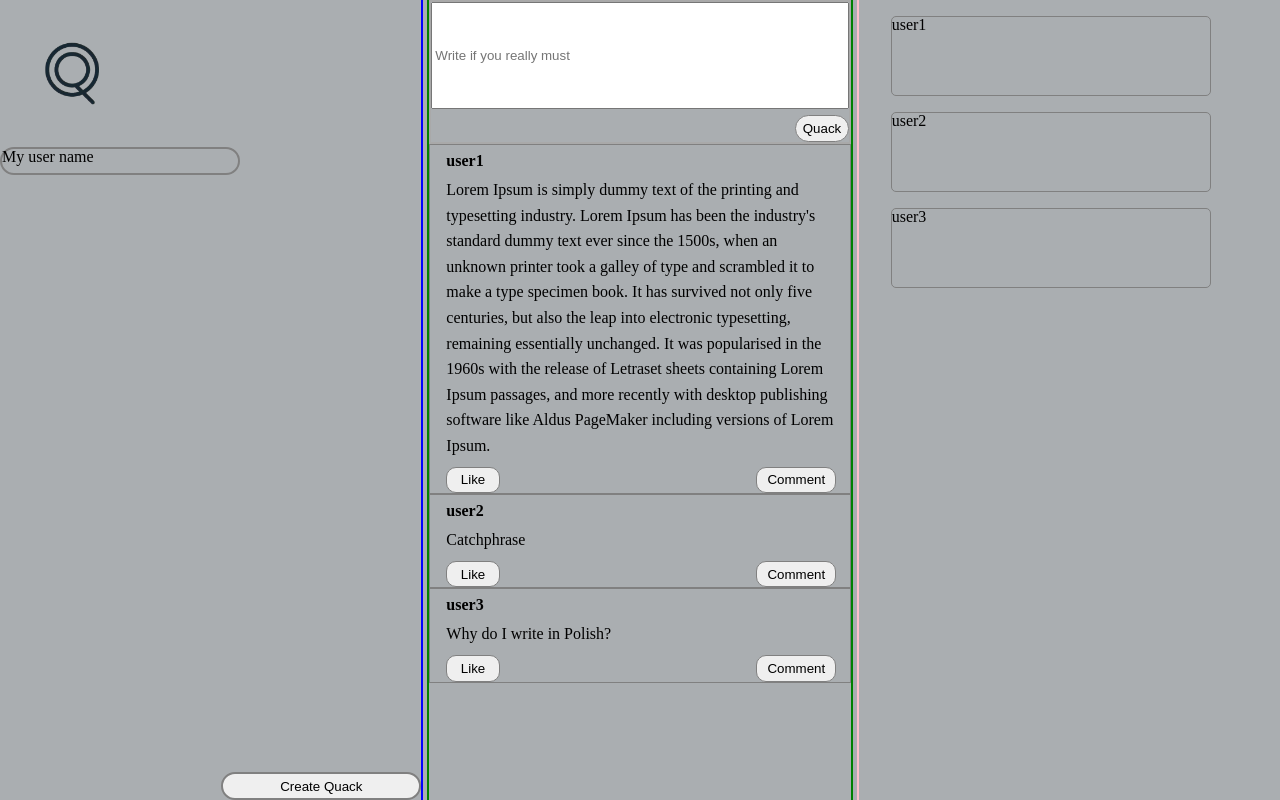
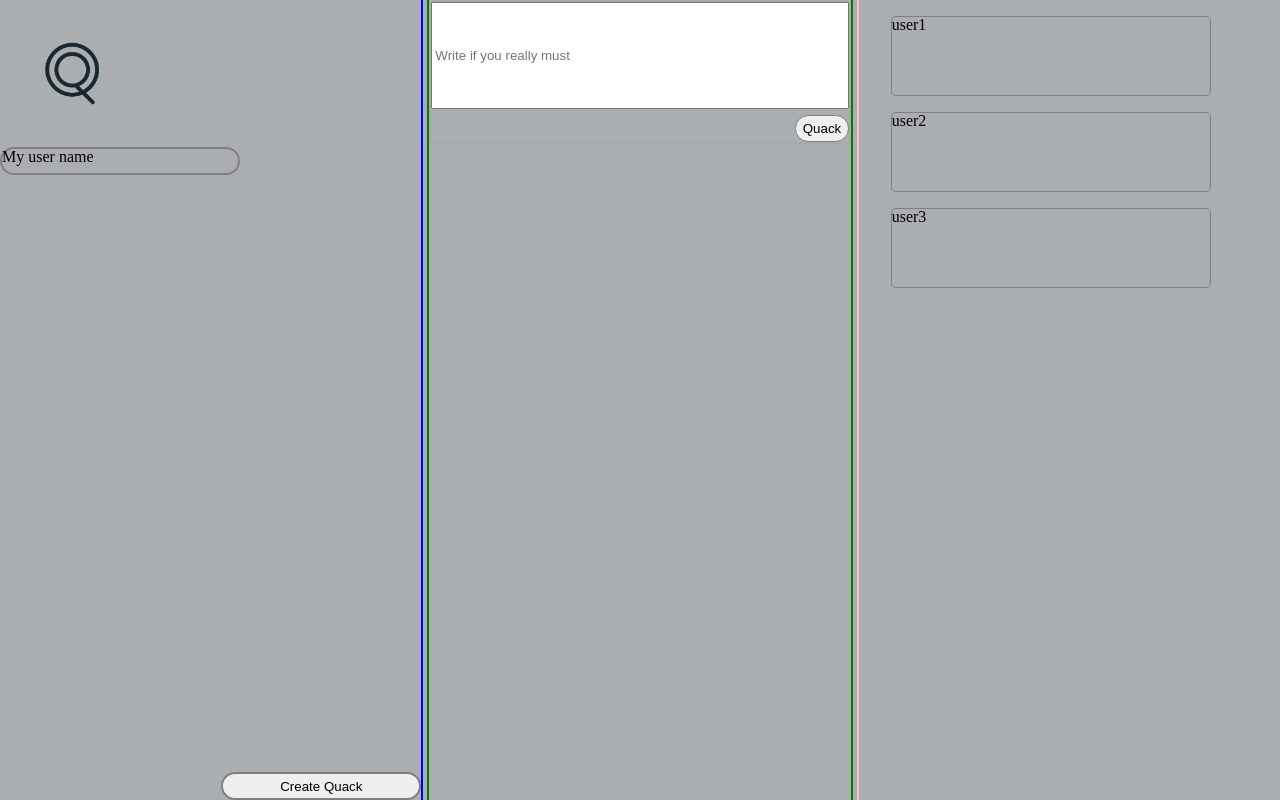
Before and after one commit to shauvia/quack, a React (Create React App) app in the folder client/: page / in a window 1280 px wide. Built offline with nearby package versions, Linux system fonts and the light colour scheme.

Commit message:
refactoring from list of strings in App to array of objects. dispalying works

```diff
--- a/client/src/App.js
+++ b/client/src/App.js
@@ -15,7 +15,11 @@ let users = [
     id: 1,
     name: "user2",
     picture:"to be shown",
-    post:"Catchphrase"
+    post:
+    {
+      content: "Catchphrase",
+      comments: [ "comm1" ]
+    }
   },
   {id: 2,
     name: "user3",
@@ -33,31 +37,92 @@ function QuackBtn(){
 
 }
 
-function WritePost(){
+function WritePost({onAddPost}){
+  const [post, setPost] = useState('');
+  // const [userPosts, setUserPosts] = useState({})
+
   return(
     <div id='writePost'>
-    <input  type="text" placeholder="Write if you really must"/>
-    <button id='writePostBtn'>Quack</button>
+    <input  type="text" placeholder="Write if you really must" value={post} onChange={(e) => {
+      console.log('post, userPost', post);
+      setPost(e.target.value);
+      // setUserPosts({...userPosts, post});
+    }} />
+    <button id='writePostBtn' onClick={()=> { onAddPost(post); setPost(''); } }>Quack</button>
     </div>
   );
 }
 
-function PostOnWall({user}){
+// let nextId = 3;
+// const initialArtists = [
+//   { id: 0, name: 'Marta Colvin Andrade' },
+//   { id: 1, name: 'Lamidi Olonade Fakeye'},
+//   { id: 2, name: 'Louise Nevelson'},
+// ];
+
+// export default function List() {
+//   const [name, setName] = useState('');
+//   const [artists, setArtists] = useState(
+//     initialArtists
+//   );
+
+//   function handleClick() {
+//     const insertAt = 1; // Could be any index
+//     const nextArtists = [
+//       // Items before the insertion point:
+//       ...artists.slice(0, insertAt),
+//       // New item:
+//       { id: nextId++, name: name },
+//       // Items after the insertion point:
+//       ...artists.slice(insertAt)
+//     ];
+//     setArtists(nextArtists);
+//     setName('');
+//   }
+
+//   return (
+//     <>
+//       <h1>Inspiring sculptors:</h1>
+//       <input
+//         value={name}
+//         onChange={e => setName(e.target.value)}
+//       />
+//       <button onClick={handleClick}>
+//         Insert
+//       </button>
+//       <ul>
+//         {artists.map(artist => (
+//           <li key={artist.id}>{artist.name}</li>
+//         ))}
+//       </ul>
+//     </>
+//   );
+// }
+
+
+function PostOnWall({post}){
+
+  /* <h6 className='postOnWall-UserName'>{user.name}</h6> */
+  /* <p className='postOnWall-UserPost'>{user.post}</p> */
+
+  /* dodac liste z komentazami */
+
   return(
     <div className="postOnWall">
-      <h6 className='postOnWall-UserName'>{user.name}</h6>
-      <p className='postOnWall-UserPost'>{user.post}</p>
+      <p className='postOnWall-UserPost'>{post.content}</p>
       <button className='postOnWall-LikeBtn'>Like</button>
       <button className='postOnWall-CommentBtn'>Comment</button>
     </div>
   );
 }
 
-function Wall({allUsers}){
-  const listOfUserPosts = allUsers.map(person => {return <PostOnWall user={person} key={person.id}/>})
+function Wall({allPosts}){
+  // const listOfUserPosts = allUsers.map(person => {return <PostOnWall user={person} key={person.id}/>})
+  console.log('allPosts', allPosts)
+  const listOfPosts = allPosts.map((message, index) => { return <PostOnWall post={message} key={index}/>})
   return(
     <>
-      {listOfUserPosts}
+      {listOfPosts}
     </>
   )
 }
@@ -105,12 +170,12 @@ function LeftPart({id}){
   )
 }
 
-function MiddlePart({allUsers, id}){
+function MiddlePart({allPosts, id, onAddPost, text}){
   // console.log("allUsers", allUsers)
   return(
     <div id={id}>
-      <WritePost/>
-      <Wall allUsers={allUsers}/>
+      <WritePost onAddPost={onAddPost} text={text}/>
+      <Wall allPosts={allPosts}/>
     </div>
   )
 }
@@ -124,10 +189,27 @@ function RightPart({allUsers, id}){
 }
 
 function App() {
+  // const [users, setUsers] = useState([])
+  const [posts, setPosts] = useState([]);
+
+  function handleOnAddPost(postContent){
+    const post = {
+      content:postContent,
+      comments:["komentarz"]
+    }
+    // console.log('handleOnAddPost, post', post)
+    const newPosts = [...posts];
+    newPosts.push(post);
+    // console.log("handleAddQuiz, 147, newPosts", newPosts)
+    setPosts(newPosts);
+  }
+
+
+
   return (
     <div id="homePage">
       <LeftPart id='leftPart'/>
-      <MiddlePart id='middlePart' allUsers={users}/>
+      <MiddlePart id='middlePart' allPosts={posts} onAddPost={handleOnAddPost} />
       <RightPart id='rightPart' allUsers={users}/>
 
 
```
